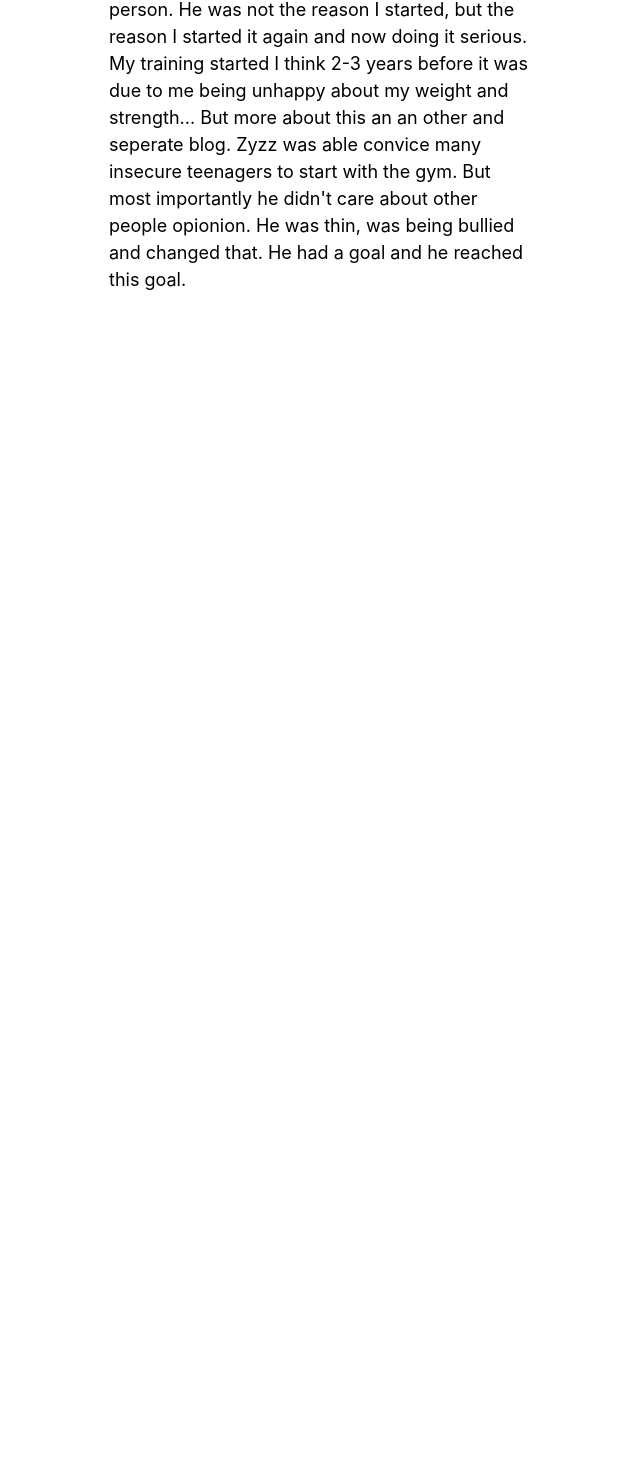
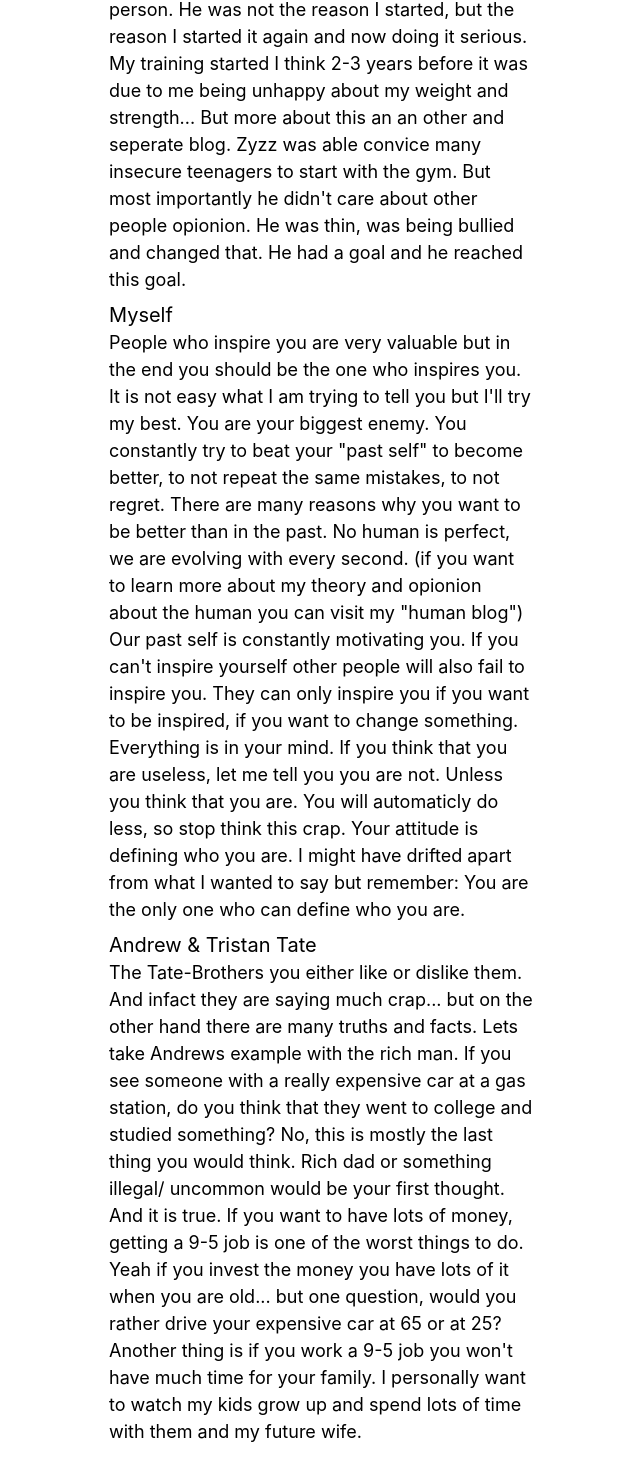
Before and after one commit to pat0245/pat0245.github.io, a Next.js app: page /inspiration in a window 1280 px wide. Shown: the part 1375-2845 px from the top of the page, without its empty margins (318-958 px from the left). Before the commit the page ends 1764 px from the top, so only its background shows below. Built offline with nearby package versions, Linux system fonts and the light colour scheme.

Commit message:
Update inspiration.jsx

```diff
--- a/pages/inspiration.jsx
+++ b/pages/inspiration.jsx
@@ -18,35 +18,90 @@ export default function Inspiration() {
         <h2 className="font-serif">(9th June 2022)</h2>
         <p className="mt-2 mb-2">
           There are many people who inspired me in different sections of my
-          life. And in this blog I&apos;ll talk a lot about the problems I had and still have and today I want to talk about the people who had the greatest
-          impact.
+          life. And in this blog I&apos;ll talk a lot about the problems I had
+          and still have and today I want to talk about the people who had the
+          greatest impact.
         </p>
         <Link href="https://valwal.com">
           <a className="text-xl text-blue-500">Valentin Walter</a>
         </Link>
-        <p>One of my dearest friends. I know him since kindergarten and we&apos;ve always been together.
-        In school and in private. I never were the most social person. Rather one who avoid people. In the 5th and 6th
-        grade he was even one of the 2 friends I had. And I still appreciate that he never abandoned me. I were an awful person
-        at that time and he is still there. And I&apos;m very thankful that he was always there for me... If you somehow read this: Vielen Dank Vale!
+        <p>
+          One of my dearest friends. I know him since kindergarten and
+          we&apos;ve always been together. In school and in private. I never
+          were the most social person. Rather one who avoid people. In the 5th
+          and 6th grade he was even one of the 2 friends I had. And I still
+          appreciate that he never abandoned me. I were an awful person at that
+          time and he is still there. And I&apos;m very thankful that he was
+          always there for me... If you somehow read this: Vielen Dank Vale!
         </p>
-        <p>He was also the one who helped me with programming and webdeveloping.</p>
+        <p>
+          He was also the one who helped me with programming and webdeveloping.
+        </p>
         <h2 className="text-xl mt-2">Denis Gabriel Costan</h2>
-        <p>Unfortunately he has no website, so I cannot link him.
-            He is one of my &quot;newer&quot; friends. But still one of my dearest friends. In 8th grade he was my neighbour in school. I still wasn&apos;t the most social person and felt uncomfortable speaking to
-            other people except my friends. 8th grade was also the first class without my elemntary school friends.
-            Due to one leaving the school and the other going in the other &quot;course&quot;. We also had our complications at the beginning and i still werer a awful person at that time.
-            Anger issues, annoying people for fun. But we still managed to become friends. He showed me the fun side of the life.
-            And if you are seeing this: I&apos;m sorry for everything in the past and I&apos;m thankful for you being kind to me ;)
+        <p>
+          Unfortunately he has no website, so I cannot link him. He is one of my
+          &quot;newer&quot; friends. But still one of my dearest friends. In 8th
+          grade he was my neighbour in school. I still wasn&apos;t the most
+          social person and felt uncomfortable speaking to other people except
+          my friends. 8th grade was also the first class without my elemntary
+          school friends. Due to one leaving the school and the other going in
+          the other &quot;course&quot;. We also had our complications at the
+          beginning and i still werer a awful person at that time. Anger issues,
+          annoying people for fun. But we still managed to become friends. He
+          showed me the fun side of the life. And if you are seeing this:
+          I&apos;m sorry for everything in the past and I&apos;m thankful for
+          you being kind to me ;)
         </p>
         <h2 className="text-xl mt-2">Zyzz</h2>
-        <p>Zyzz, a name everyone who is a little more involved with wight training has heard of.
-            Zyzz is not a person. It is a lifestyle. To put it in a nutshell, getting a aesthetic body
-            and enjoying youre life with parties and stuff. The Man behind this lifestsyle was Aziz Shavershian.
-            Sadly he died even before I could start to workout... He inspired more people to go to the gym, than any other
-            person. He was not the reason I started, but the reason I started it again and now doing it serious. My training started
-            I think 2-3 years before it was due to me being unhappy about my weight and strength... But more about this an an other and
-            seperate blog. Zyzz was able convice many insecure teenagers to start with the gym. But most importantly
-            he didn&apos;t care about other people opionion. He was thin, was being bullied and changed that. He had a goal and he reached this goal.
+        <p>
+          Zyzz, a name everyone who is a little more involved with wight
+          training has heard of. Zyzz is not a person. It is a lifestyle. To put
+          it in a nutshell, getting a aesthetic body and enjoying youre life
+          with parties and stuff. The Man behind this lifestsyle was Aziz
+          Shavershian. Sadly he died even before I could start to workout... He
+          inspired more people to go to the gym, than any other person. He was
+          not the reason I started, but the reason I started it again and now
+          doing it serious. My training started I think 2-3 years before it was
+          due to me being unhappy about my weight and strength... But more about
+          this an an other and seperate blog. Zyzz was able convice many
+          insecure teenagers to start with the gym. But most importantly he
+          didn&apos;t care about other people opionion. He was thin, was being
+          bullied and changed that. He had a goal and he reached this goal.
+        </p>
+        <h2 className="text-xl mt-2">Myself</h2>
+        <p>
+          People who inspire you are very valuable but in the end you should be
+          the one who inspires you. It is not easy what I am trying to tell you
+          but I&apos;ll try my best. You are your biggest enemy. You constantly
+          try to beat your &quot;past self&quot; to become better, to not repeat
+          the same mistakes, to not regret. There are many reasons why you want
+          to be better than in the past. No human is perfect, we are evolving
+          with every second. (if you want to learn more about my theory and
+          opionion about the human you can visit my &quot;human blog&quot;) Our
+          past self is constantly motivating you. If you can&apos;t inspire
+          yourself other people will also fail to inspire you. They can only
+          inspire you if you want to be inspired, if you want to change
+          something. Everything is in your mind. If you think that you are
+          useless, let me tell you you are not. Unless you think that you are.
+          You will automaticly do less, so stop think this crap. Your attitude
+          is defining who you are. I might have drifted apart from what I wanted
+          to say but remember: You are the only one who can define who you are.
+        </p>
+        <h2 className="text-xl mt-2">Andrew & Tristan Tate</h2>
+        <p>
+          The Tate-Brothers you either like or dislike them. And infact they are
+          saying much crap... but on the other hand there are many truths and
+          facts. Lets take Andrews example with the rich man. If you see someone
+          with a really expensive car at a gas station, do you think that they
+          went to college and studied something? No, this is mostly the last
+          thing you would think. Rich dad or something illegal/ uncommon would
+          be your first thought. And it is true. If you want to have lots of
+          money, getting a 9-5 job is one of the worst things to do. Yeah if you
+          invest the money you have lots of it when you are old... but one
+          question, would you rather drive your expensive car at 65 or at 25?
+          Another thing is if you work a 9-5 job you won&apos;t have much time
+          for your family. I personally want to watch my kids grow up and spend
+          lots of time with them and my future wife.
         </p>
       </Container>
     </>
```
